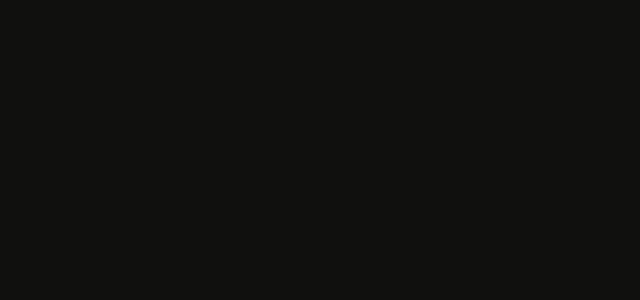
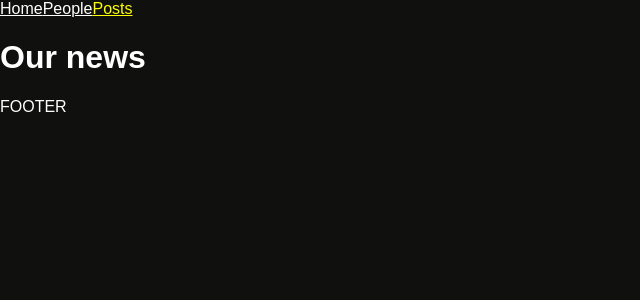
Before and after one commit to puerchik/react_star_wars, a React (Create React App) app: page /posts in a window 1280 px wide. Before the commit this address had no page. Shown: the top 300 px of the page, without its empty margins (0-640 px from the left). Built offline with nearby package versions, Linux system fonts and the light colour scheme.

Commit message:
added study pages

```diff
--- a/src/components/CustomLink/CustomLink.tsx
+++ b/src/components/CustomLink/CustomLink.tsx
@@ -9,6 +9,7 @@ type CustomLink = {
 
 const CustomLink = ({ children, to, ...props }: CustomLink) => {
   const match = useMatch(to);
+  console.log(useMatch(to));
 
   return (
     <Link to={to} className={match ? 'active-link' : ''} {...props}>
--- /dev/null
+++ b/src/components/ForStudy/ForStudyBlog.tsx
@@ -0,0 +1,11 @@
+import s from './ForStudyBlog.module.css';
+
+const ForStudyBlog = () => {
+  return (
+    <>
+      <h1>Our news</h1>
+    </>
+  );
+};
+
+export default ForStudyBlog;
--- /dev/null
+++ b/src/components/ForStudy/ForStudySinglePage.tsx
@@ -0,0 +1,11 @@
+import s from './ForStudySinglePage.module.css';
+
+const ForStudySinglePage = () => {
+  return (
+    <>
+      <p>1</p>
+    </>
+  );
+};
+
+export default ForStudySinglePage;
--- a/src/containers/App/App.tsx
+++ b/src/containers/App/App.tsx
@@ -3,6 +3,8 @@ import PeoplePage from '../PeoplePage';
 import HomePage from '../HomePage';
 import Layout from '../../routes/Layout';
 import s from './App.module.css';
+import ForStudyBlog from '../../components/ForStudy/ForStudyBlog';
+import ForStudySinglePage from '../../components/ForStudy/ForStudySinglePage';
 
 const App = () => {
   return (
@@ -11,6 +13,8 @@ const App = () => {
         <Route path="/" element={<Layout />}>
           <Route index element={<HomePage />} />
           <Route path="/people" element={<PeoplePage />} />
+          <Route path="/posts" element={<ForStudyBlog />} />
+          <Route path="/posts/:id" element={<ForStudySinglePage />} />
         </Route>
       </Routes>
     </>
--- a/src/routes/Layout.tsx
+++ b/src/routes/Layout.tsx
@@ -16,6 +16,7 @@ const Layout = () => {
       <header>
         <CustomLink to="/">Home</CustomLink>
         <CustomLink to="/people">People</CustomLink>
+        <CustomLink to="/posts">Posts</CustomLink>
       </header>
       <Outlet />
       <footer>FOOTER</footer>
--- a/src/styles/index.css
+++ b/src/styles/index.css
@@ -22,6 +22,7 @@ body {
   padding: 0;
   background-color: var(--color-dark-gray);
   font-family: var(--font-family-main);
+  color: var(--color-white);
 }
 
 .header__text {
```
